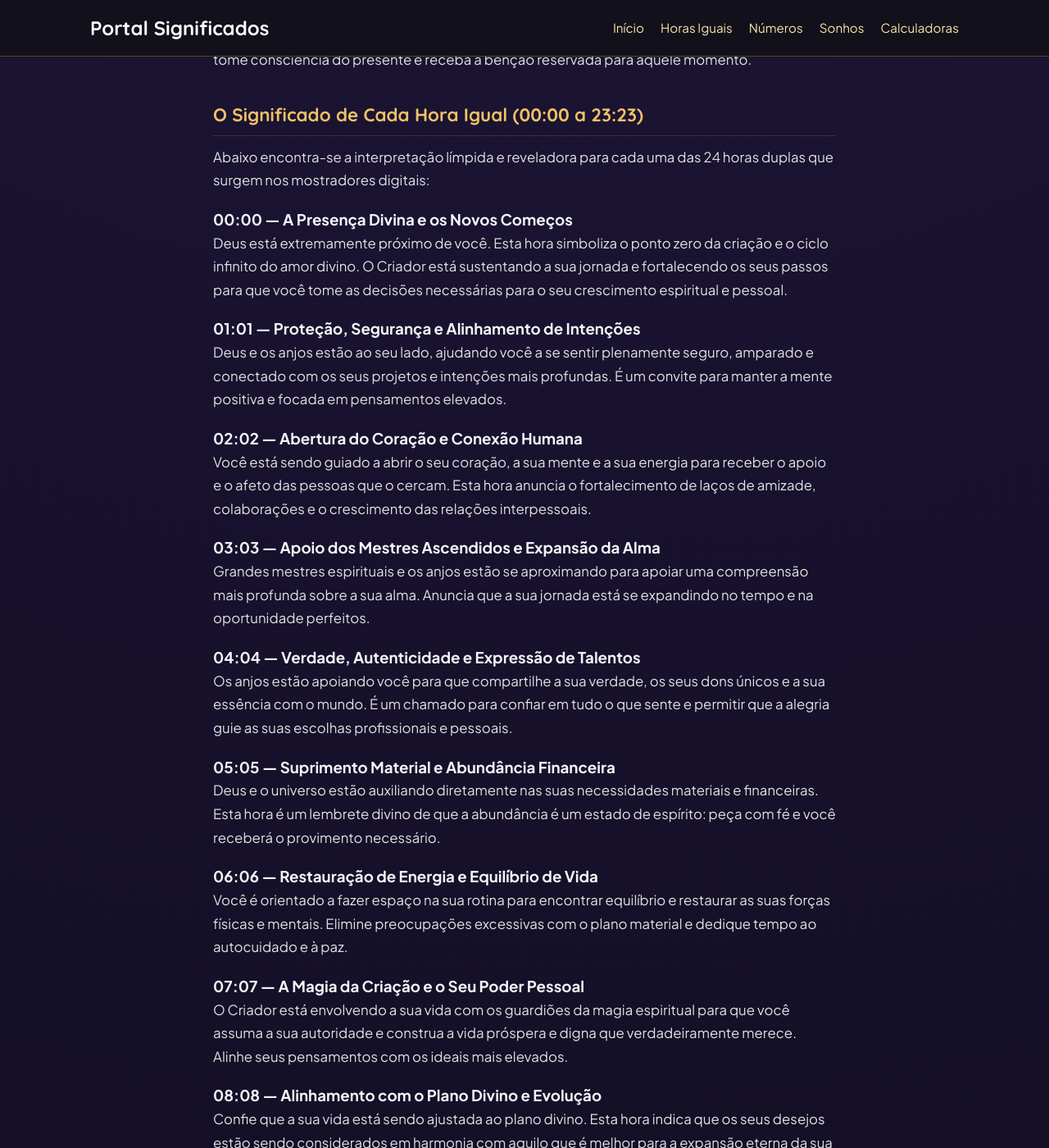
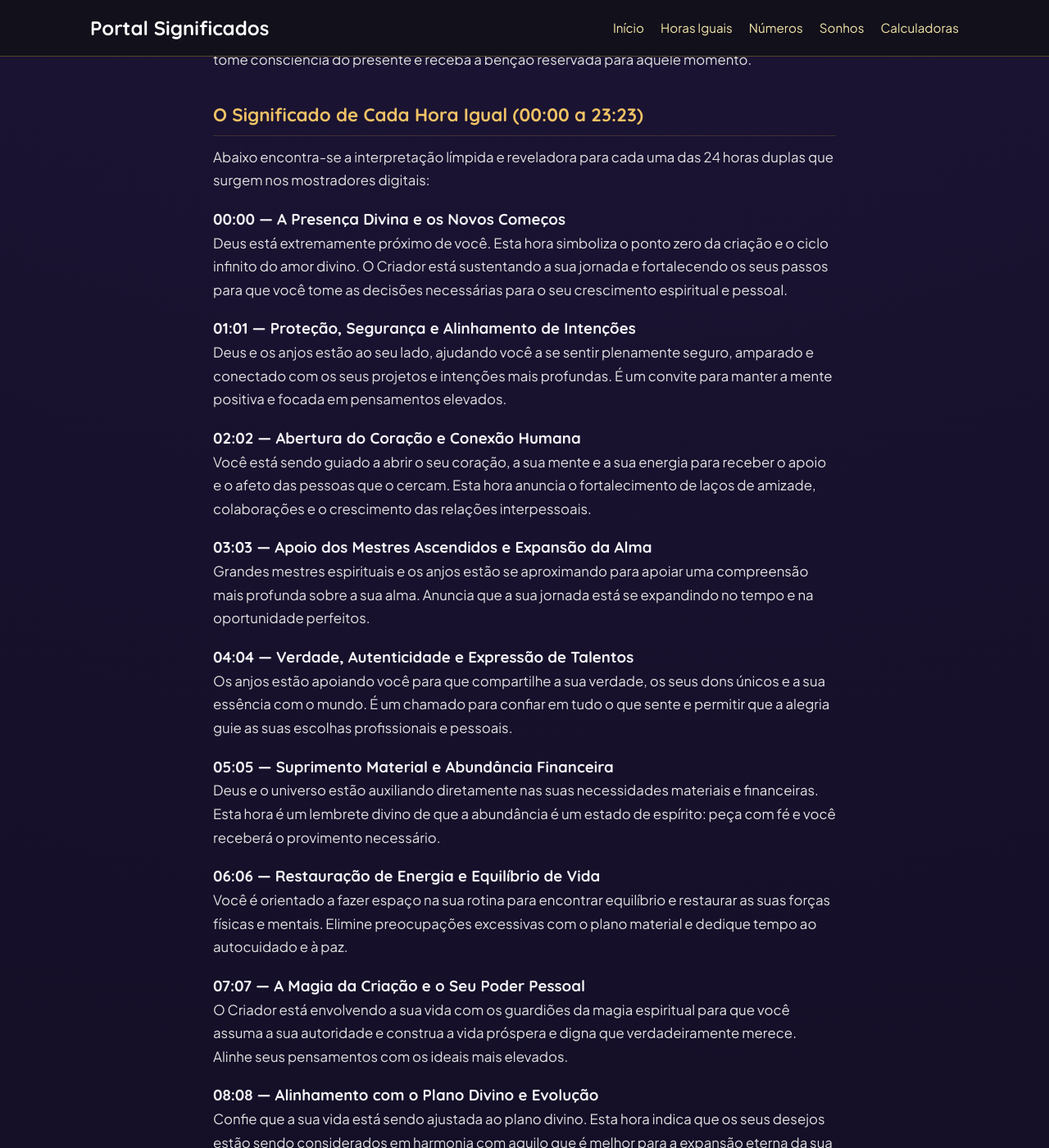
Before and after one commit to dreams-num/portal-significados, a Jekyll site: the page built from _posts/2026-10-03-Guia-Completo-das-Horas-Iguais.md, in a window 1280 px wide and 1400 px high, scrolled down 1239 px. Shown: the whole window at 82% size. Built offline with Jekyll 4.4.1, drawn with Linux system fonts in a browser that asks for light colours.

Commit message:
Update font-family with !important for body and headings
Added !important to font-family for body and headings.

```diff
--- a/css/style.css
+++ b/css/style.css
@@ -24,10 +24,14 @@
 body {
     background-color: var(--bg-dark);
     color: var(--text-main);
-    font-family: 'Plus Jakarta Sans', system-ui, -apple-system, sans-serif;
+    font-family: 'Plus Jakarta Sans', system-ui, -apple-system, sans-serif !important;
     line-height: 1.6;
     background-image: radial-gradient(circle at 50% 0%, #20173D 0%, #100C1F 70%);
     min-height: 100vh;
+}
+
+h1, h2, h3, h4, h5, h6, .logo, .card-title, .hero h1, .categories-grid h2 {
+    font-family: 'Quicksand', sans-serif !important;
 }
 
 .container {
```
